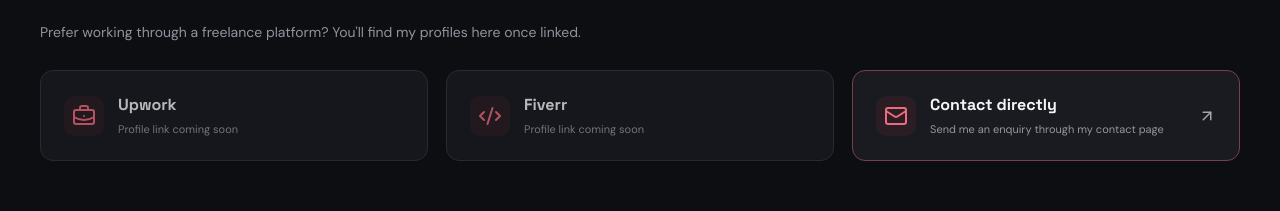
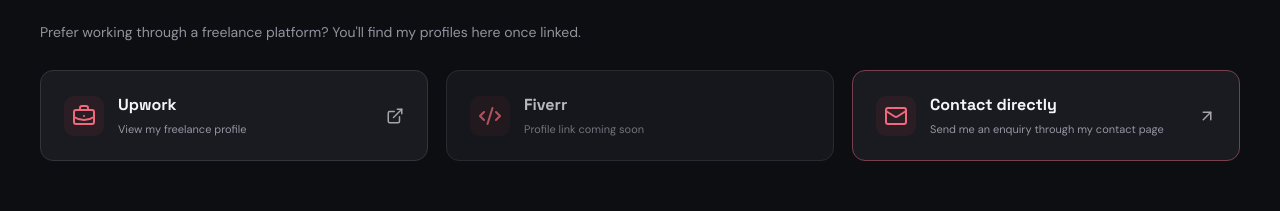
Before and after one commit to Dylsonator/Dylan-Fliski-Portfolio, a React (Vite) app: page /services in a window 1280 px wide. Shown: the part 1362-1573 px from the top of the page. Built offline with nearby package versions, Linux system fonts and the light colour scheme.

Commit message:
Link verified Upwork service and retain safe Fiverr placeholder

```diff
--- a/src/services.ts
+++ b/src/services.ts
@@ -60,9 +60,18 @@
 export type FreelanceProfile = {
   name: 'Upwork' | 'Fiverr';
   url: string | null;
+  description: string;
 };
 
 export const freelanceProfiles: FreelanceProfile[] = [
-  { name: 'Upwork', url: null },
-  { name: 'Fiverr', url: null }
+  {
+    name: 'Upwork',
+    url: 'https://www.upwork.com/services/product/development-it-a-modern-responsive-portfolio-website-tailored-to-your-needs-2111189356567039620?ref=project_share',
+    description: 'View my portfolio website service'
+  },
+  {
+    name: 'Fiverr',
+    url: null,
+    description: 'Public gig links coming soon'
+  }
 ];
```
